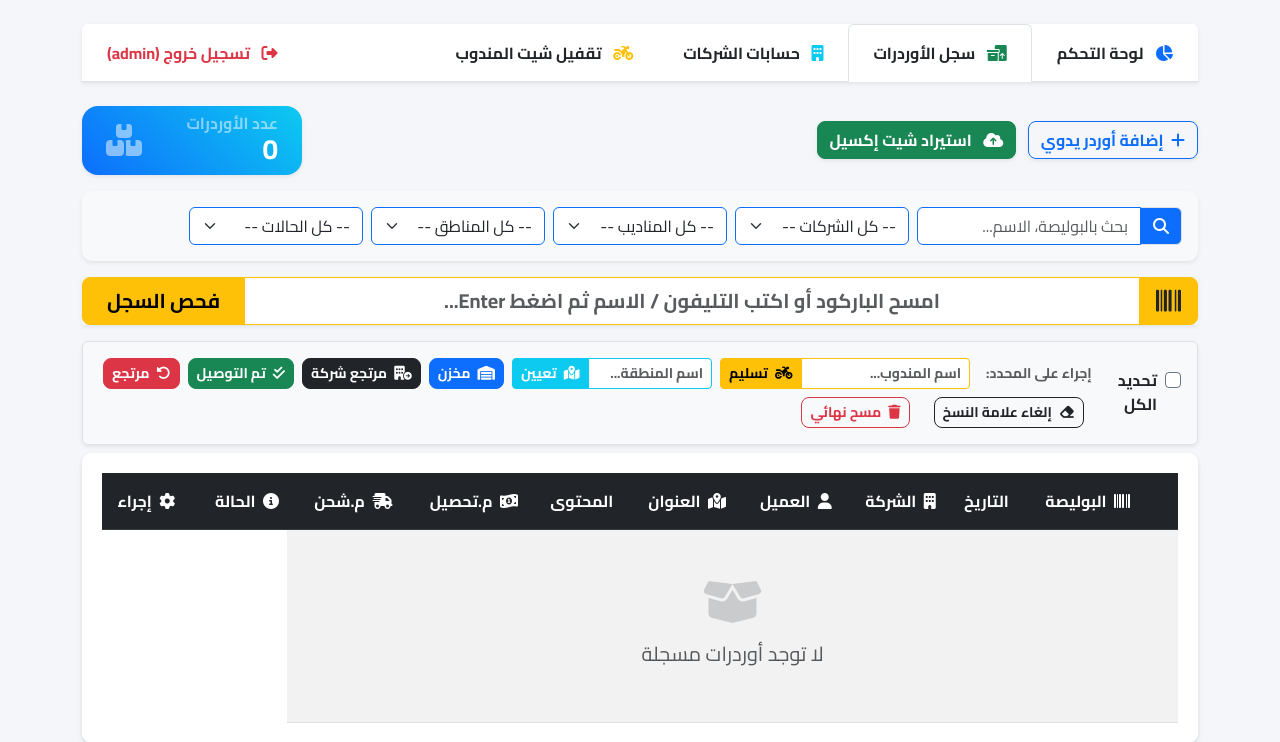
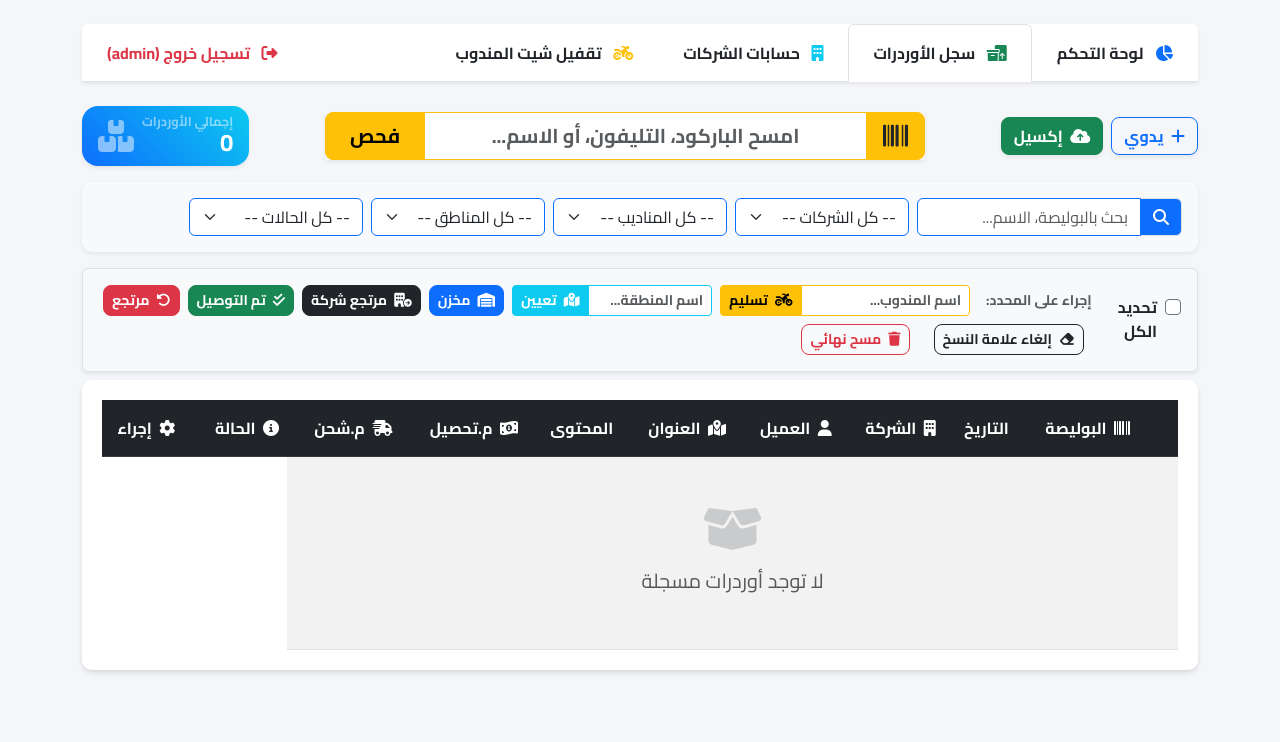
Before and after one commit to mostafa3sliaa/shipping-app, a Flask app: page / in a window 1280 px wide, after a click on "سجل الأوردرات". Shown: the top 742 px of the page. Run offline with Flask 3, Linux system fonts and the light colour scheme; a user stored in the database is signed in; data that the repository does not hold is empty.

Commit message:
Move barcode scanner next to Excel import button to save vertical space

```diff
--- a/templates/index.html
+++ b/templates/index.html
@@ -198,22 +198,34 @@
     <div class="tab-pane fade {% if active_tab == 'orders' %}show active{% endif %}" id="orders" role="tabpanel" aria-labelledby="orders-tab">
 
         <!-- Filter Summary Boxes -->
-        <div class="d-flex justify-content-between align-items-center mb-3">
-            <div>
-                <button type="button" class="btn btn-outline-primary shadow-sm me-2 fw-bold" data-bs-toggle="modal" data-bs-target="#newOrderModal">
-                    <i class="fa-solid fa-plus me-1"></i> إضافة أوردر يدوي
+        <div class="d-flex flex-wrap justify-content-between align-items-center gap-3 mb-3">
+            <div class="d-flex gap-2">
+                <button type="button" class="btn btn-outline-primary shadow-sm fw-bold" data-bs-toggle="modal" data-bs-target="#newOrderModal">
+                    <i class="fa-solid fa-plus me-1"></i> يدوي
                 </button>
                 <button type="button" class="btn btn-success shadow-sm fw-bold" data-bs-toggle="modal" data-bs-target="#uploadModal">
-                    <i class="fa-solid fa-cloud-arrow-up me-2"></i> استيراد شيت إكسيل
+                    <i class="fa-solid fa-cloud-arrow-up me-1"></i> إكسيل
                 </button>
             </div>
-            <div class="card bg-primary text-white border-0 shadow-sm rounded-4" style="min-width: 220px; background: linear-gradient(45deg, #0d6efd, #0dcaf0);">
-                <div class="card-body d-flex justify-content-between align-items-center py-2 px-4">
+
+            <div class="flex-grow-1 mx-lg-3" style="max-width: 600px;">
+                <form id="inlineScannerForm" onsubmit="handleInlineScan(event)" class="m-0 position-relative">
+                    <div class="input-group input-group-lg shadow-sm">
+                        <span class="input-group-text bg-warning border-warning"><i class="fa-solid fa-barcode fa-lg"></i></span>
+                        <input type="text" id="inline_tracking_number" class="form-control border-warning fw-bold text-center" placeholder="امسح الباركود، التليفون، أو الاسم..." autofocus autocomplete="off">
+                        <button class="btn btn-warning fw-bold px-4 border-warning" type="submit">فحص</button>
+                    </div>
+                    <div id="inlineScanFeedback" class="text-danger fw-bold small ms-2 mt-1 position-absolute"></div>
+                </form>
+            </div>
+
+            <div class="card bg-primary text-white border-0 shadow-sm rounded-4 d-none d-lg-block" style="min-width: 150px; background: linear-gradient(45deg, #0d6efd, #0dcaf0);">
+                <div class="card-body d-flex justify-content-between align-items-center py-2 px-3">
                     <div>
-                        <h6 class="mb-0 fw-bold text-white-50">عدد الأوردرات</h6>
-                        <h3 class="mb-0 fw-bold">{{ filtered_orders_count }}</h3>
+                        <h6 class="mb-0 fw-bold text-white-50" style="font-size: 0.8rem;">إجمالي الأوردرات</h6>
+                        <h4 class="mb-0 fw-bold">{{ filtered_orders_count }}</h4>
                     </div>
-                    <i class="fa-solid fa-boxes-stacked fa-2x text-white opacity-50 ms-3"></i>
+                    <i class="fa-solid fa-boxes-stacked fa-2x text-white opacity-50 ms-2"></i>
                 </div>
             </div>
         </div>
@@ -277,17 +289,6 @@
             </div>
         </div>
 
-
-        <div class="mb-3">
-            <form id="inlineScannerForm" onsubmit="handleInlineScan(event)">
-                <div class="input-group input-group-lg shadow-sm mb-2">
-                    <span class="input-group-text bg-warning border-warning"><i class="fa-solid fa-barcode fa-lg"></i></span>
-                    <input type="text" id="inline_tracking_number" class="form-control border-warning fw-bold text-center" placeholder="امسح الباركود أو اكتب التليفون / الاسم ثم اضغط Enter..." autofocus autocomplete="off">
-                    <button class="btn btn-warning fw-bold px-4 border-warning" type="submit">فحص السجل</button>
-                </div>
-                <div id="inlineScanFeedback" class="text-danger fw-bold small ms-2"></div>
-            </form>
-        </div>
 
         <form action="{{ url_for('bulk_action') }}" method="POST" id="bulkForm">
             <div class="mb-2 d-flex justify-content-between align-items-center bg-light p-3 rounded border shadow-sm">
```
